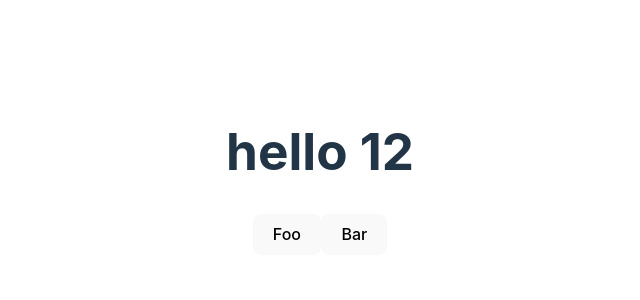
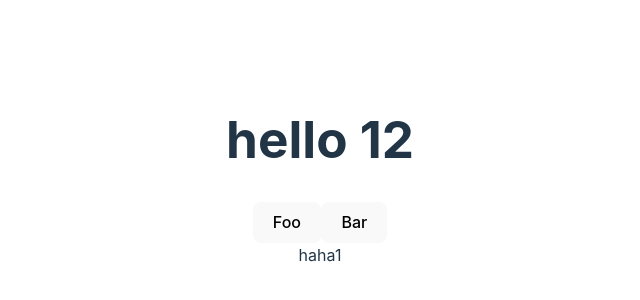
Before and after one commit to You-5C24/vue3.3-feature-case, a Vue app: page / in a window 1280 px wide. Shown: the part 228-528 px from the top of the page, without its empty margins (320-960 px from the left). Built offline with nearby package versions, Linux system fonts and the light colour scheme.

Commit message:
feat: defineSlots TS类型支持

```diff
--- a/src/App.vue
+++ b/src/App.vue
@@ -2,12 +2,21 @@
   <HelloWorld msg="hello" :age="12" />
   <Generic age="10" :names="['1', '2']" />
   <Emmits />
+  <Sloter>
+    <template v-slot="{ msg }">
+      {{ msg }}
+    </template>
+    <template v-slot:foo="{ bar }">
+      {{ bar }}
+    </template>
+  </Sloter>
 </template>
 
 <script setup lang="ts">
 import HelloWorld from "./components/HelloWorld.vue";
 import Generic from "./components/Generic.vue";
 import Emmits from "./components/Emmits.vue";
+import Sloter from "./components/Slot.vue";
 </script>
 
 <style scoped></style>
--- /dev/null
+++ b/src/components/Slot.vue
@@ -0,0 +1,15 @@
+<template>
+  <div>
+    <slot msg="haha"></slot>
+    <slot name="foo" :bar="1"></slot>
+  </div>
+</template>
+
+<script setup lang="ts">
+defineSlots<{
+  default: (props: { msg: string }) => any;
+  foo: (props: { bar: number }) => any;
+}>();
+</script>
+
+<style lang="scss" scoped></style>
```
